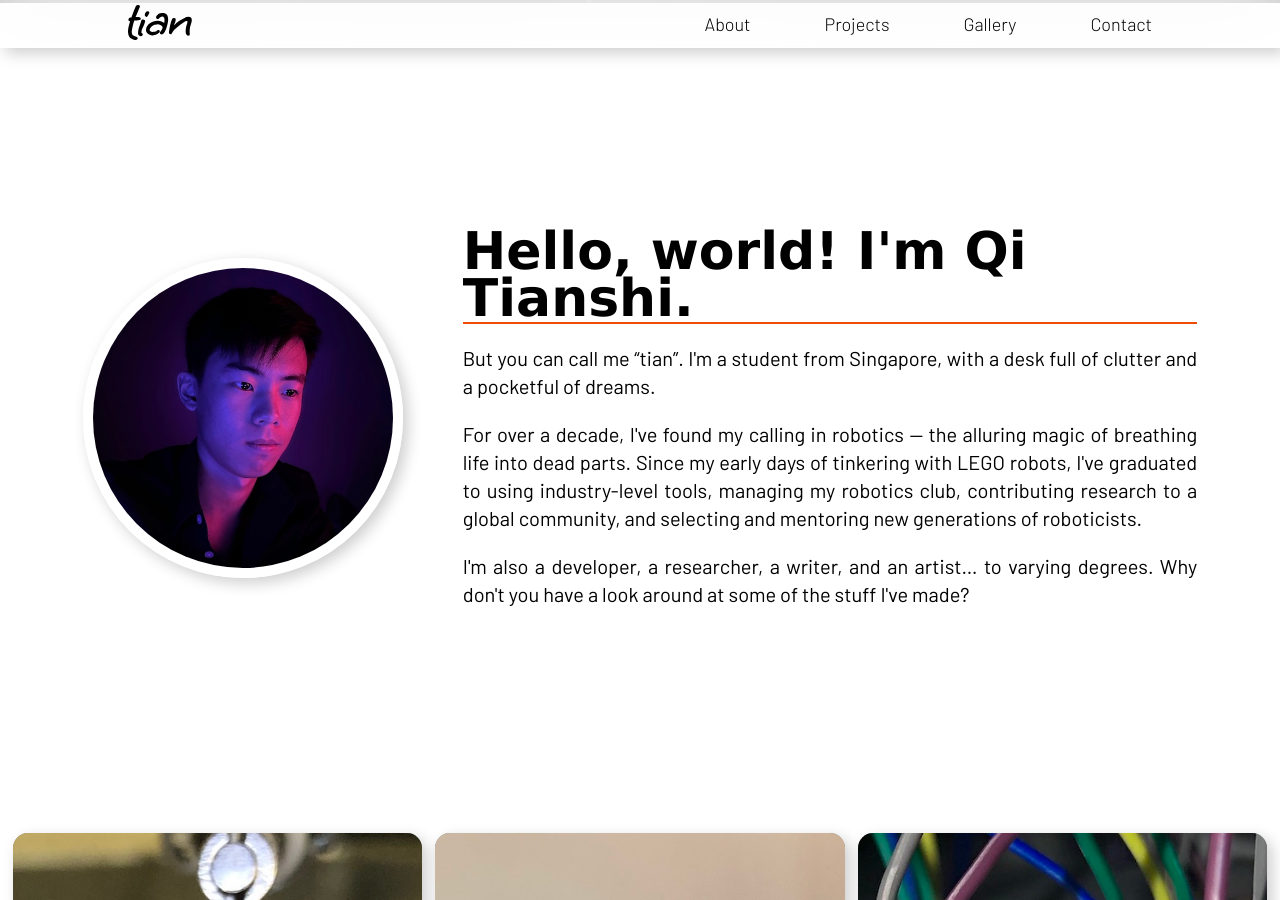
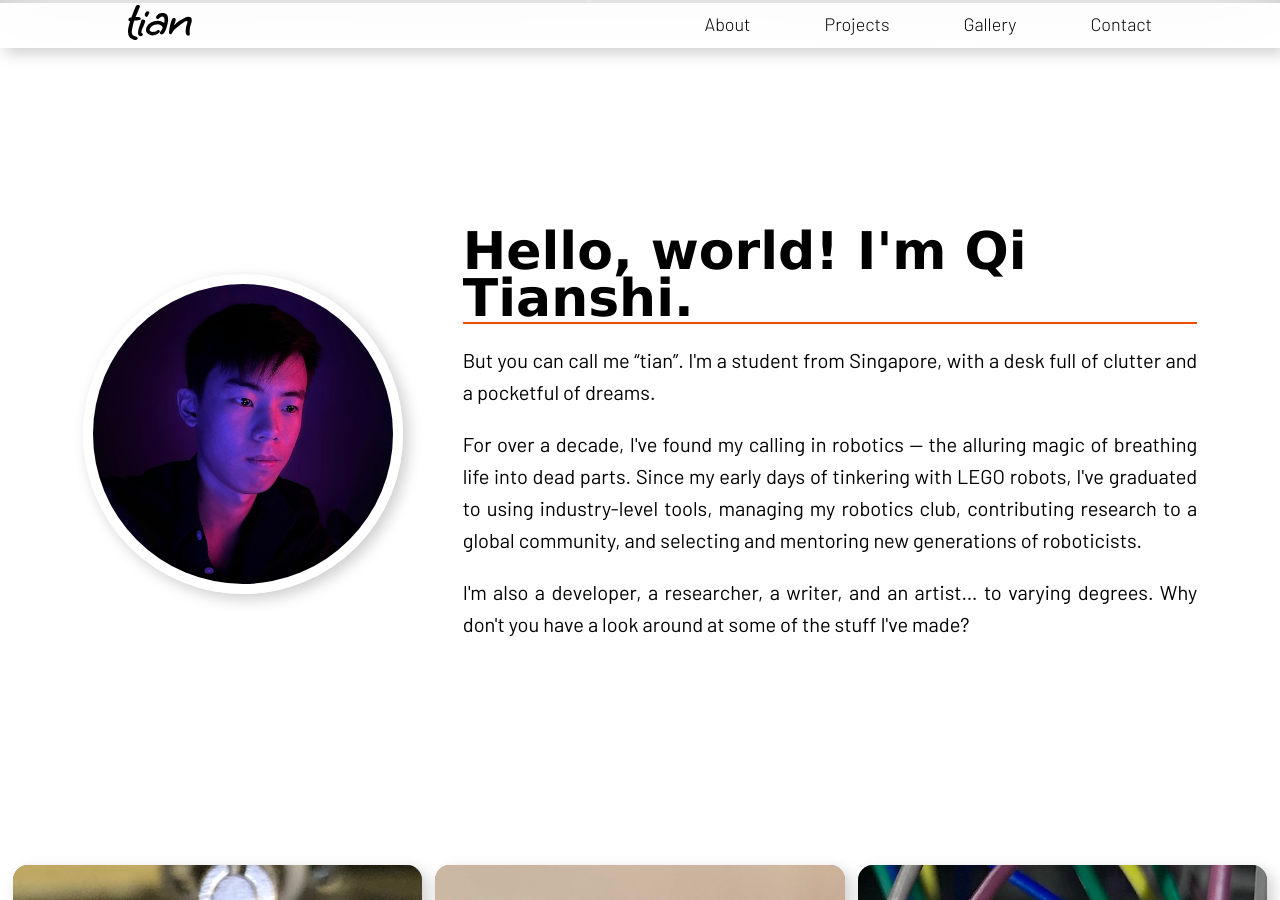
Before and after one commit to qitianshi/qitianshi.com, a Jekyll site: the page built from src/index.html, in a window 1280 px wide and 900 px high, scrolled down 897 px. Built offline with Jekyll 4.4.1, drawn with Linux system fonts in a browser that asks for light colours; some web fonts are replaced.

Commit message:
Adjust line heights for .o-text-container

```diff
--- a/src/_sass/layout/_containers.scss
+++ b/src/_sass/layout/_containers.scss
@@ -46,17 +46,18 @@
     // Prevents text highlighting from extending to the edges of the page.
     position: relative;
 
-    & p {
+    p {
         text-align: justify;
-        line-height: 1.4em;
+        line-height: 1.6;
     }
 
     @include mix.respond-to-breakpoint("small") {
 
         // Returns text-align to its unset value if the screen is too narrow to
         // avoid ugly stretched lines.
-        & p {
+        p {
             text-align: unset;
+            line-height: 1.4;
         }
 
     }
```
